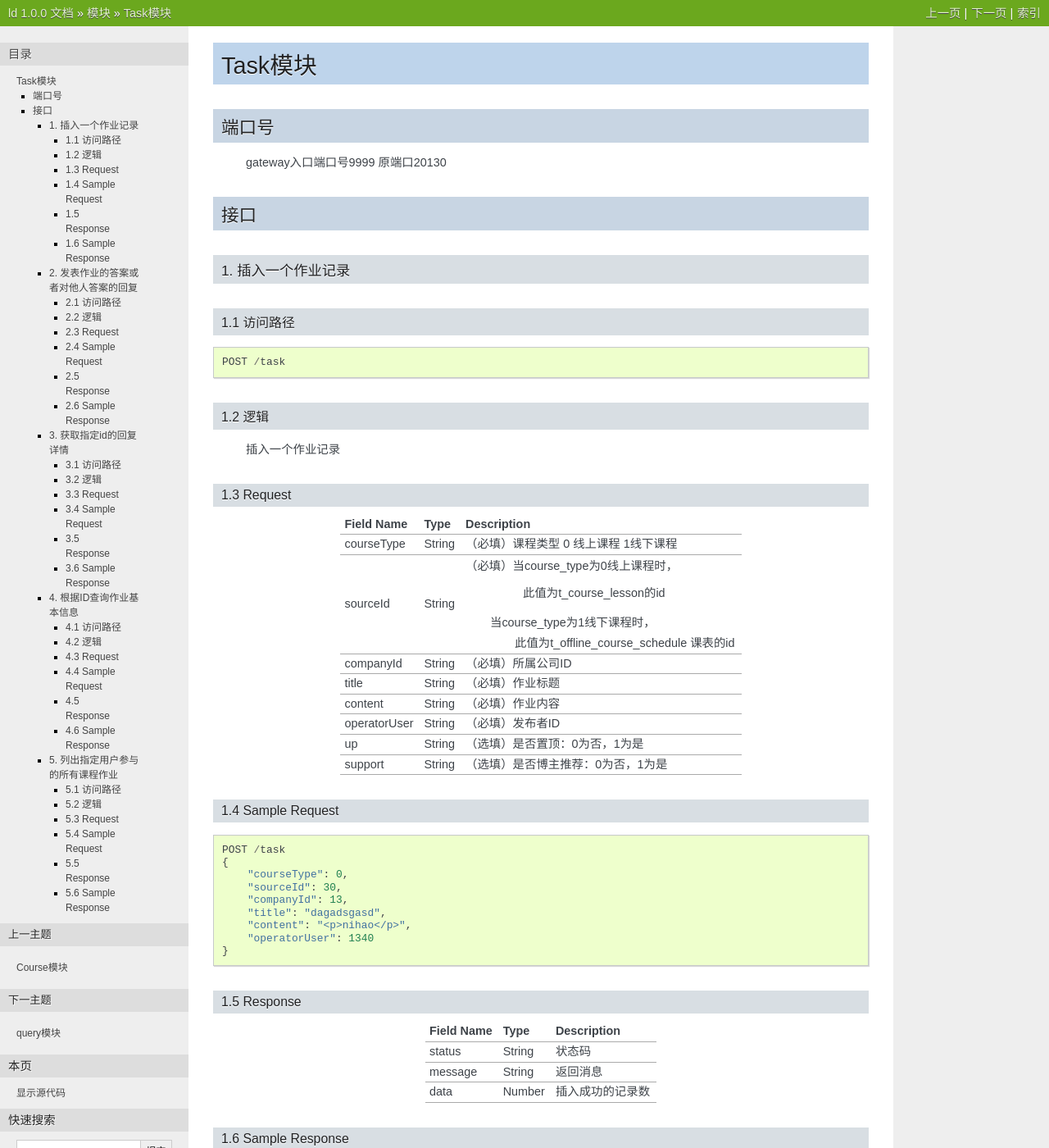
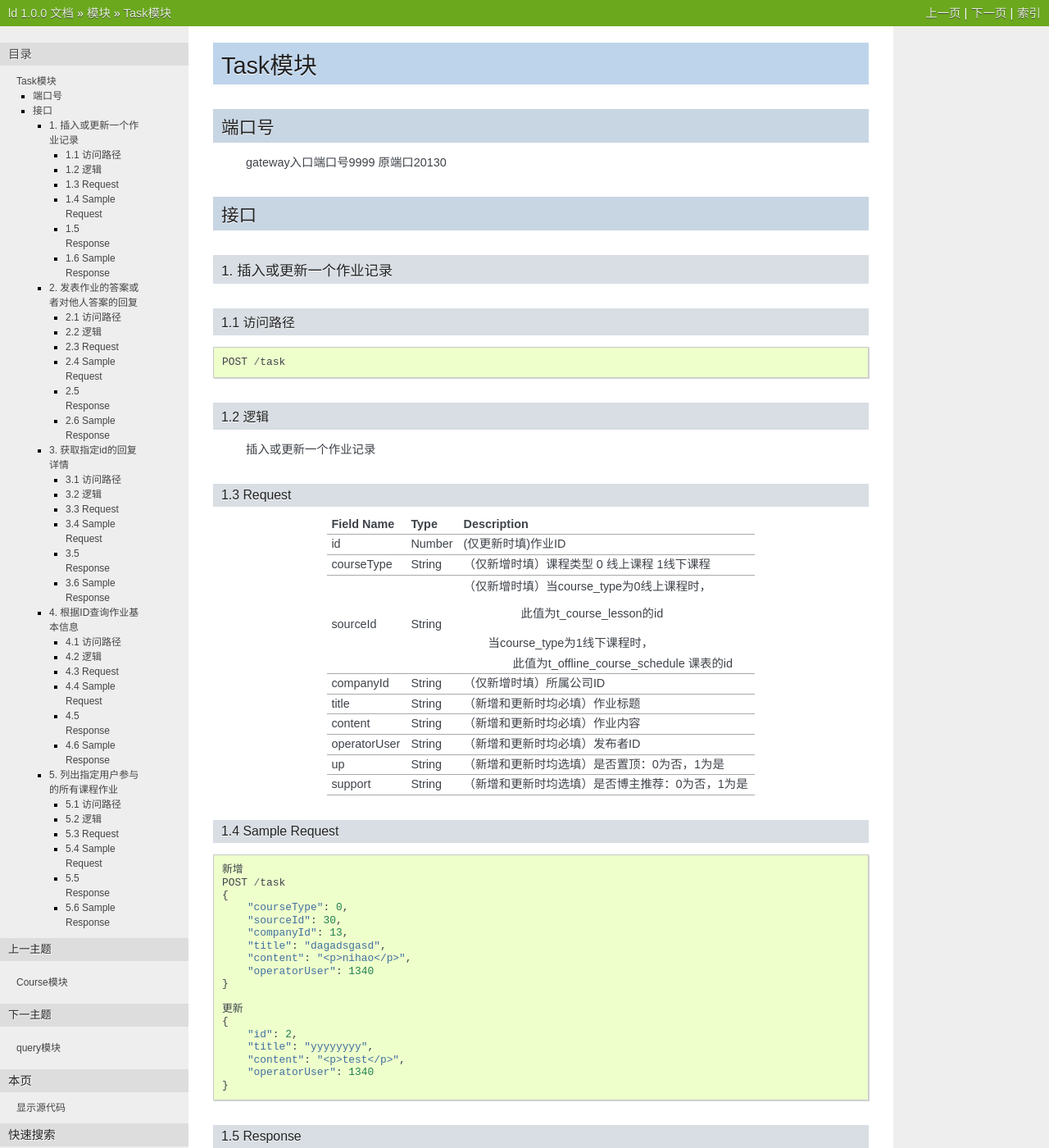
Before and after one commit to IneverStop/ld, a Sphinx documentation site: the page built from source/modules/task.rst, in a window 1280 px wide and 1400 px high. Shown: the whole window at 82% size. Built offline with Sphinx 7.4.7, drawn with Linux system fonts in a browser that asks for light colours; some of the changed text lies outside the part shown.

Commit message:
task文档

```diff
--- a/source/modules/task.rst
+++ b/source/modules/task.rst
@@ -9,7 +9,7 @@ Task模块
 接口
 --------
 
-1. 插入一个作业记录
+1. 插入或更新一个作业记录
 ^^^^^^^^^^^^^^^^^^^^^^^^^^^^^^^^^^^^^^^^^^
 
 1.1 访问路径
@@ -21,38 +21,41 @@ Task模块
 1.2 逻辑
 >>>>>>>>>>>>>>>>>>>>>>>>>>>>>>>>>>>>>>>>>>>>>>>>>>>>
 
- 插入一个作业记录
+ 插入或更新一个作业记录
 
 1.3 Request
 >>>>>>>>>>>>>>>>>>>>>>>>>>>>>>>>>>>>>>>>>>>>>>>>>>>>
 =============== =============== =============================================
   Field Name         Type                        Description
 =============== =============== =============================================
-  courseType        String           （必填）课程类型 0 线上课程 1线下课程
+   id               Number         (仅更新时填)作业ID
 --------------- --------------- ---------------------------------------------
-   sourceId         String       （必填）当course_type为0线上课程时，
+  courseType        String        （仅新增时填）课程类型 0 线上课程 1线下课程
+--------------- --------------- ---------------------------------------------
+   sourceId         String       （仅新增时填）当course_type为0线上课程时，
                                           此值为t_course_lesson的id
                                          当course_type为1线下课程时，
                                           此值为t_offline_course_schedule
                                           课表的id
 --------------- --------------- ---------------------------------------------
-   companyId        String             （必填）所属公司ID
+   companyId        String            （仅新增时填）所属公司ID
 --------------- --------------- ---------------------------------------------
-    title           String             （必填）作业标题
+    title           String             （新增和更新时均必填）作业标题
 --------------- --------------- ---------------------------------------------
-    content         String             （必填）作业内容
+    content         String             （新增和更新时均必填）作业内容
 --------------- --------------- ---------------------------------------------
- operatorUser       String             （必填）发布者ID
+ operatorUser       String             （新增和更新时均必填）发布者ID
 --------------- --------------- ---------------------------------------------
-      up            String             （选填）是否置顶：0为否，1为是
+      up            String       （新增和更新时均选填）是否置顶：0为否，1为是
 --------------- --------------- ---------------------------------------------
-    support         String            （选填）是否博主推荐：0为否，1为是
+    support         String       （新增和更新时均选填）是否博主推荐：0为否，1为是
 =============== =============== =============================================
 
 1.4 Sample Request
 >>>>>>>>>>>>>>>>>>>>>>>>>>>>>>>>>>>>>>>>>>>>>>>>>>>>
 ::
 
+    新增
     POST /task
     {
         "courseType": 0,
@@ -60,6 +63,14 @@ Task模块
         "companyId": 13,
         "title": "dagadsgasd",
         "content": "<p>nihao</p>",
+        "operatorUser": 1340
+    }
+
+    更新
+    {
+        "id": 2,
+        "title": "yyyyyyyy",
+        "content": "<p>test</p>",
         "operatorUser": 1340
     }
 
@@ -106,13 +117,15 @@ Task模块
 =============== =============== =============================================
   Field Name         Type                        Description
 =============== =============== =============================================
-   replyType        String         回复类型 0 一级回复  1 对回复的回复
+     id             Number               (仅更新时必填) 回复ID
 --------------- --------------- ---------------------------------------------
-   parentId         String         父节点名称(即是对哪个的评论)
+   replyType        String         （仅新增时必填）回复类型 0 一级回复  1 对回复的回复
 --------------- --------------- ---------------------------------------------
-    content         String              内容
+   parentId         String         （仅新增时必填）父节点名称(即是对哪个的评论)
 --------------- --------------- ---------------------------------------------
- operatorUser       String                回复者ID
+    content         String              （新增和更新时均必填）内容
+--------------- --------------- ---------------------------------------------
+ operatorUser       String                （新增和更新时均必填）回复者ID
 =============== =============== =============================================
 
 2.4 Sample Request
```
